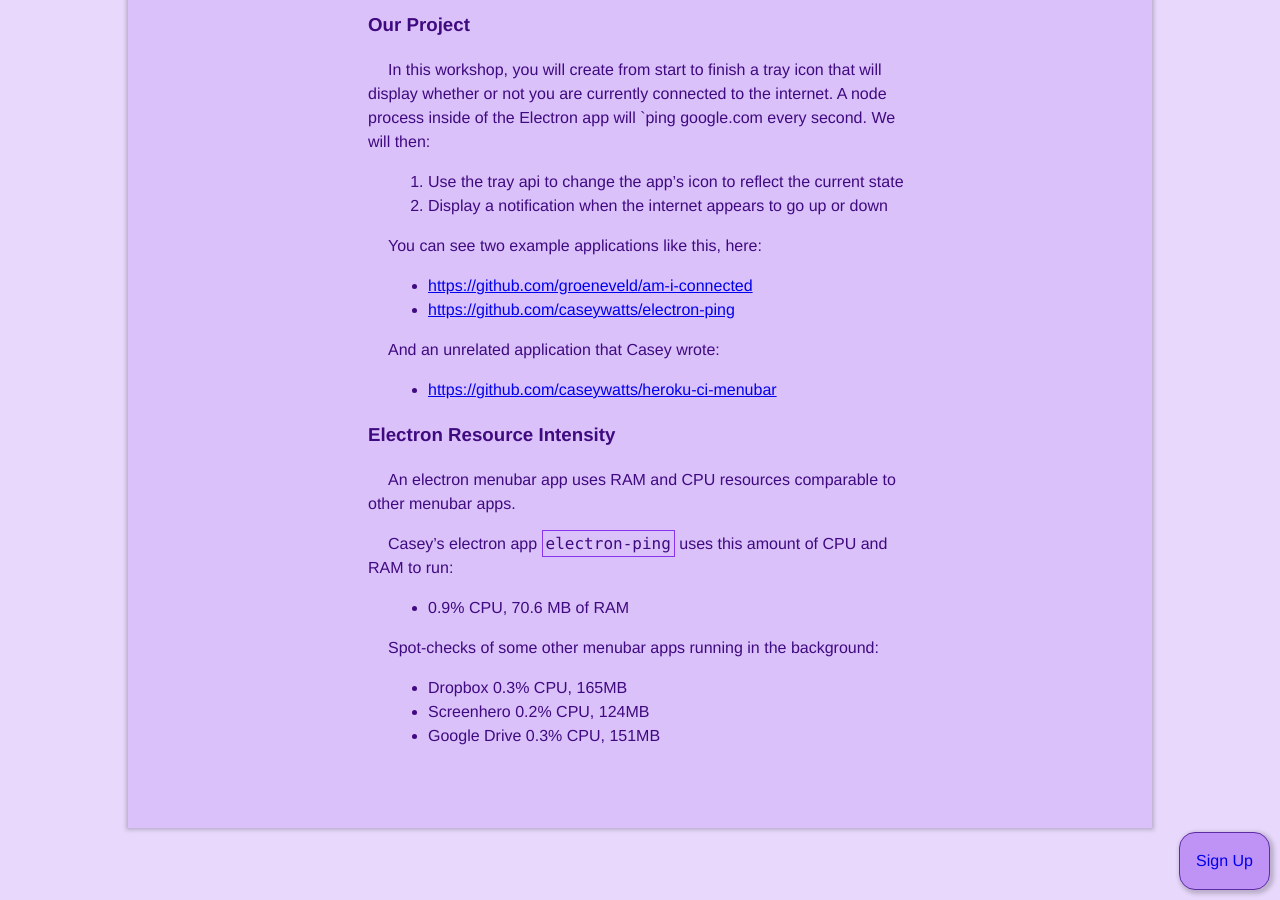
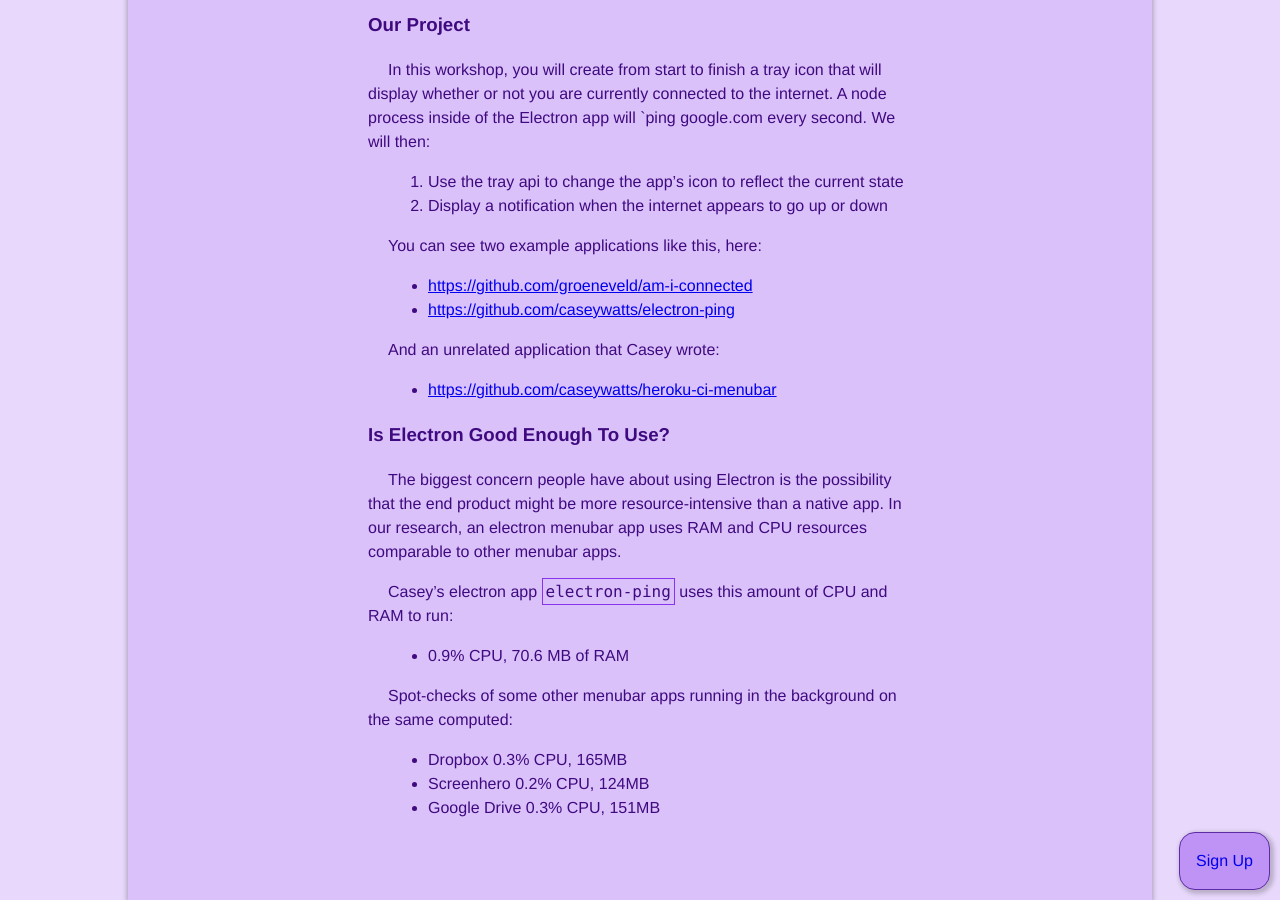
Before and after one commit to learnshinythings/learnshinythings.github.io, a Jekyll site: the page built from electron.md, in a window 1280 px wide and 900 px high, scrolled down 3656 px. Built offline with Jekyll 4.4.1, drawn with Linux system fonts in a browser that asks for light colours; nearby versions of some CDN libraries.

Commit message:
rephrase 'resource intensity' section to 'is it good enough to use?'

```diff
--- a/electron.md
+++ b/electron.md
@@ -150,13 +150,14 @@ And an unrelated application that Casey wrote:
 
 - [https://github.com/caseywatts/heroku-ci-menubar](https://github.com/caseywatts/heroku-ci-menubar)
 
-### Electron Resource Intensity
-An electron menubar app uses RAM and CPU resources comparable to other menubar apps.
+### Is Electron Good Enough To Use?
+
+The biggest concern people have about using Electron is the possibility that the end product might be more resource-intensive than a native app. In our research, an electron menubar app uses RAM and CPU resources comparable to other menubar apps.
 
 Casey's electron app `electron-ping` uses this amount of CPU and RAM to run:
 - 0.9% CPU, 70.6 MB of RAM
 
-Spot-checks of some other menubar apps running in the background:
+Spot-checks of some other menubar apps running in the background on the same computed:
 - Dropbox 0.3% CPU, 165MB
 - Screenhero 0.2% CPU, 124MB
 - Google Drive 0.3% CPU, 151MB
```
